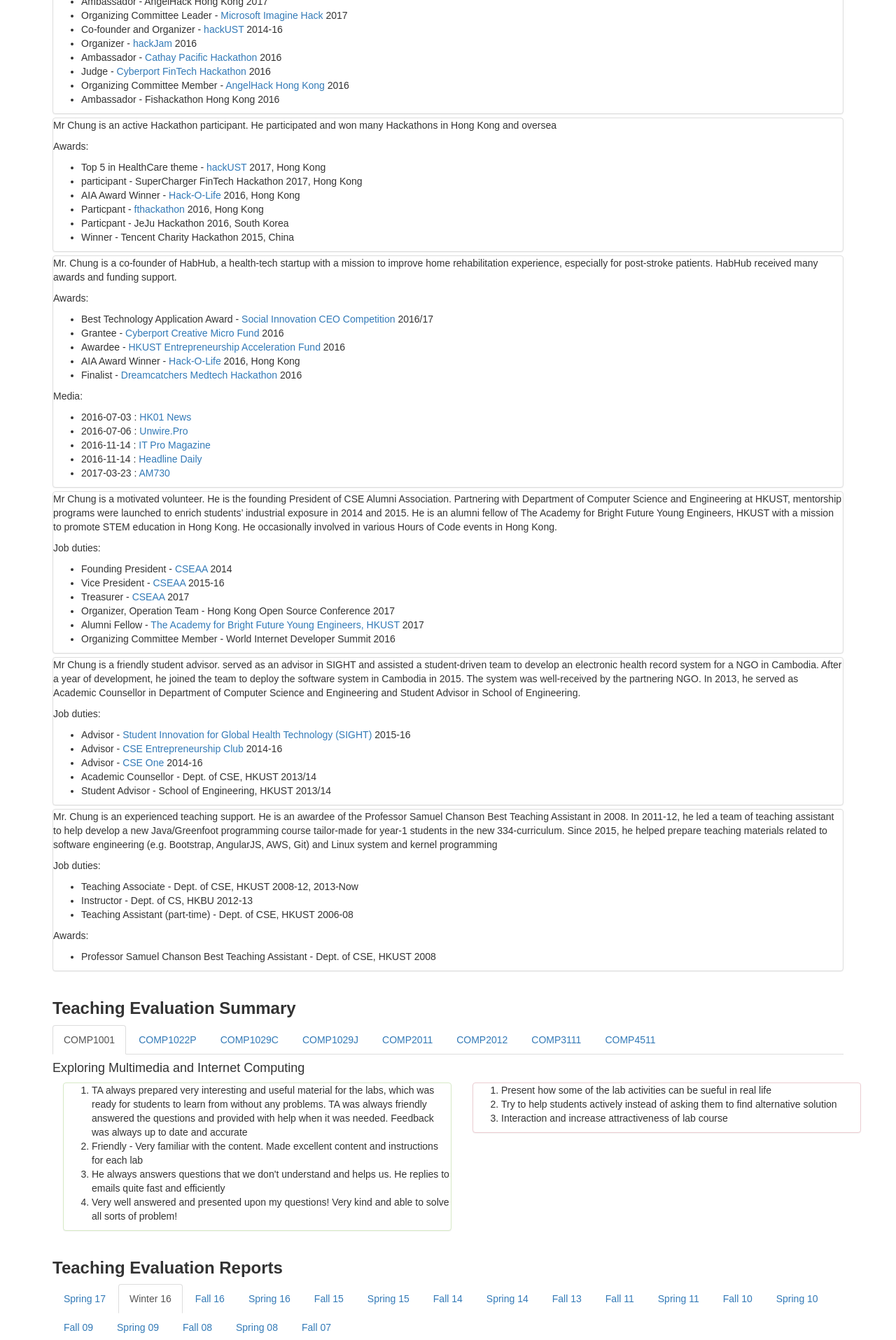
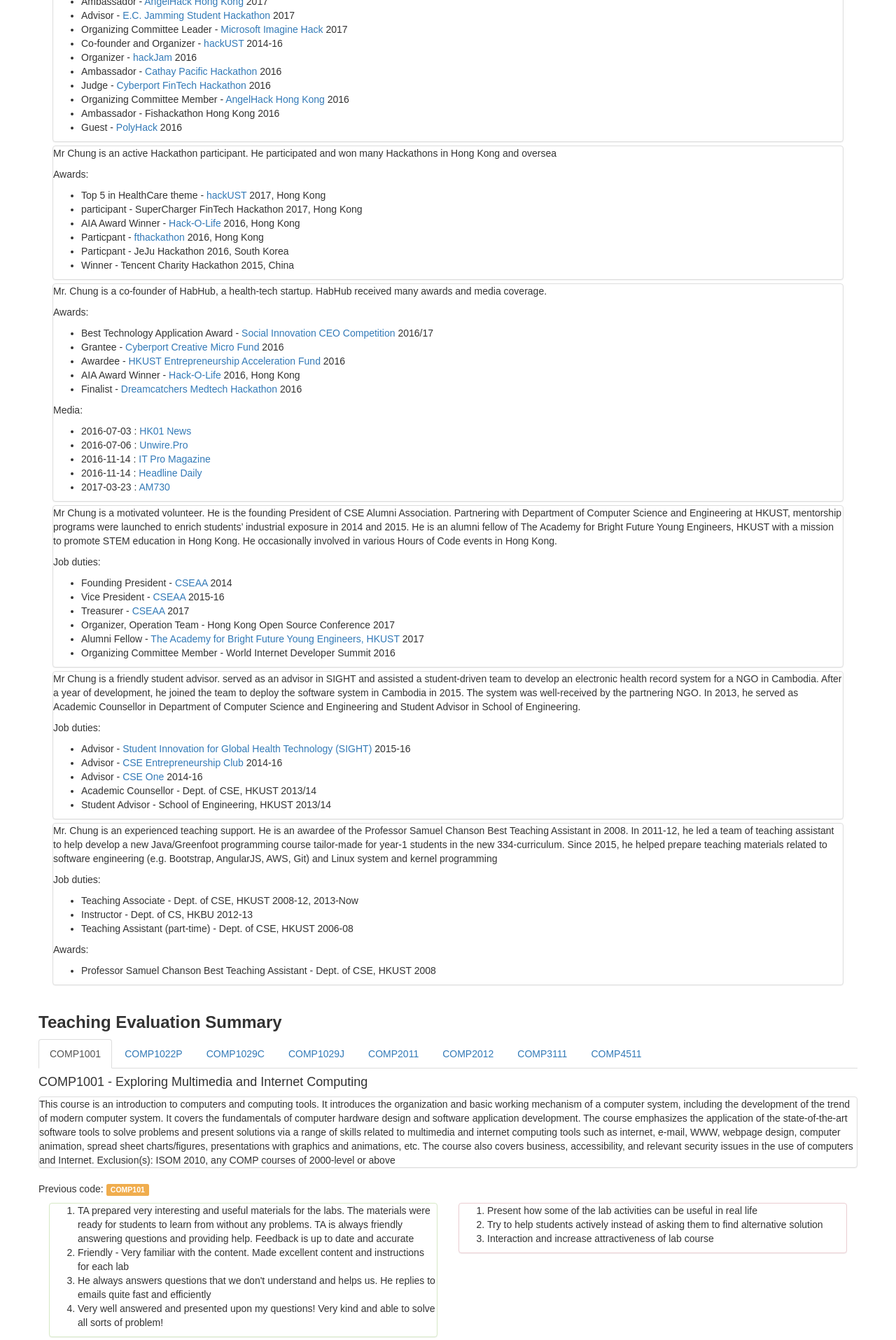
Before and after one commit to hkpeterpeter/web_personal, a React (Create React App) app: page / in a window 1280 px wide. Shown: the part 880-2795 px from the top of the page at 70% size. Built offline with nearby package versions, Linux system fonts and the light colour scheme.

Commit message:
Implement Teaching Summary

```diff
--- a/src/App.js
+++ b/src/App.js
@@ -323,6 +323,9 @@
 const summaryGoodPointsHeader = <h3><Glyphicon glyph="thumbs-up" /> What was good about Peter?</h3>;
 const summaryBadPointsHeader = <h3><Glyphicon glyph="thumbs-down" /> How might Peter be improved? </h3>;
 
+import summaryCOMP1001 from './data/summaryCOMP1001';
+import TeachingSummary from './TeachingSummary';
+
 
 const summaryCOMP1001GoodPoints = (
   <Panel bsStyle="success" header={summaryGoodPointsHeader}>
@@ -535,17 +538,17 @@
 );
 
 
-const summaryCOMP1001 = (
-  <div>
-    <h4>Exploring Multimedia and Internet Computing</h4>
-    <Grid>
-      <Row>
-        <Col xs={12} sm={12} md={6} lg={6}>{summaryCOMP1001GoodPoints}</Col>
-        <Col xs={12} sm={12} md={6} lg={6}>{summaryCOMP1001BadPoints}</Col>
-      </Row>
-    </Grid>
-  </div>
-);
+// const summaryCOMP1001 = (
+//   <div>
+//     <h4>Exploring Multimedia and Internet Computing</h4>
+//     <Grid>
+//       <Row>
+//         <Col xs={12} sm={12} md={6} lg={6}>{summaryCOMP1001GoodPoints}</Col>
+//         <Col xs={12} sm={12} md={6} lg={6}>{summaryCOMP1001BadPoints}</Col>
+//       </Row>
+//     </Grid>
+//   </div>
+// );
 
 const summaryCOMP1022P = (
   <div>
@@ -563,7 +566,6 @@
 const summaryCOMP1029C = (
   <div>
     <h4>C Bridging Course</h4>
-
     <Grid>
       <Row>
         <Col xs={12} sm={12} md={6} lg={6}>{summaryCOMP1029CGoodPoints}</Col>
@@ -635,8 +637,8 @@
 );
 
 const tabsTeachingSummaryInstance = (
-  <Tabs defaultActiveKey={1}>
-    <Tab eventKey={1} title="COMP1001">{summaryCOMP1001}</Tab>
+  <Tabs defaultActiveKey={1} id="tabsTeachingSummary">
+    <Tab eventKey={1} title="COMP1001"><TeachingSummary summary={summaryCOMP1001} /></Tab>
     <Tab eventKey={2} title="COMP1022P">{summaryCOMP1022P}</Tab>
     <Tab eventKey={3} title="COMP1029C">{summaryCOMP1029C}</Tab>
     <Tab eventKey={4} title="COMP1029J">{summaryCOMP1029J}</Tab>
@@ -653,39 +655,20 @@
     <p>Powered by
      <a href="https://react-bootstrap.github.io/"> React Bootstrap</a></p>
     <p> <a href="http://www.cse.ust.hk">CSE</a> | <a href="http://www.ust.hk">HKUST</a> </p>
+    <br /><br />
   </div>
 );
 
 const root = (
   <div className="App">
     <Grid>
-
+      <Row>&nbsp;</Row>
+      <Row><MySlideShow items={EVENTS} /></Row>
+      <Row className="Padder"><BasicProfile profile={PROFILE.basic} /></Row>
+      <Row>&nbsp;</Row>
+      <Row className="Padder">{profileDetails}</Row>
       <Row>
-        &nbsp;
-      </Row>
-
-      <Row>
-        <MySlideShow items={EVENTS} />
-      </Row>
-
-      <Row>
-        <div className="Padder">
-          <BasicProfile profile={PROFILE.basic} />
-        </div>
-      </Row>
-
-      <Row>
-        &nbsp;
-      </Row>
-
-      <Row>
-        <div className="Padder">
-          {profileDetails}
-        </div>
-      </Row>
-
-      <Row>
-        <div className="Padder">
+        <div>
           <h3><strong>Teaching Evaluation Summary</strong></h3>
           {tabsTeachingSummaryInstance}
         </div>
@@ -699,11 +682,9 @@
     </Grid>
     <hr />
     {footerInstance}
-    <br /><br />
   </div>
 
 );
 
 const App = () => root;
-
 export default App;
--- /dev/null
+++ b/src/TeachingSummary.js
@@ -0,0 +1,72 @@
+import React from 'react';
+import PropTypes from 'prop-types';
+
+import {
+  Row,
+  Col,
+  Grid,
+  Glyphicon,
+  Panel,
+  Label,
+} from 'react-bootstrap';
+
+const summaryGoodPointsHeader = <h3><Glyphicon glyph="thumbs-up" /> What was good about Peter?</h3>;
+const summaryBadPointsHeader = <h3><Glyphicon glyph="thumbs-down" /> How might Peter be improved? </h3>;
+
+class TeachingSummary extends React.Component {
+  render() {
+    const summary = this.props.summary;
+    let goodPoints = null;
+    let badPoints = null;
+    let pastCodes = null;
+    if (summary.goodPoints !== undefined) {
+      goodPoints = summary.goodPoints.map((m, i) => <li key={i}>{m}</li>);
+    }
+    if (summary.badPoints !== undefined) {
+      badPoints = summary.badPoints.map((m, i) => <li key={i}>{m}</li>);
+    }
+    if (summary.pastCodes !== undefined) {
+      pastCodes = summary.pastCodes.map((m, i) => <Label key={i} bsStyle="warning">{m}</Label>);
+    }
+    return (
+      <div>
+        <h4>{summary.code} - {summary.title}</h4>
+        { summary.description !== undefined && <Panel>{summary.description}</Panel> }
+        { summary.pastCodes !== undefined && <p>Previous code: {pastCodes}</p>}
+        <Grid>
+          <Row>
+            <Col xs={12} sm={12} md={6} lg={6}>
+              <Panel bsStyle="success" header={summaryGoodPointsHeader}>
+                { summary.goodPoints !== undefined && <ol>{goodPoints}</ol> }
+              </Panel>
+            </Col>
+            <Col xs={12} sm={12} md={6} lg={6}>
+              <Panel bsStyle="danger" header={summaryBadPointsHeader}>
+                { summary.badPoints !== undefined && <ol>{badPoints}</ol> }
+              </Panel>
+            </Col>
+          </Row>
+        </Grid>
+      </div>
+    );
+  }
+}
+
+TeachingSummary.propTypes = {
+  summary: PropTypes.shape({
+    code: PropTypes.string.isRequired,
+    title: PropTypes.string.isRequired,
+    description: PropTypes.string,
+    goodPoints: PropTypes.arrayOf(PropTypes.string),
+    badPoints: PropTypes.arrayOf(PropTypes.string),
+    pastCodes: PropTypes.arrayOf(PropTypes.string),
+  }).isRequired,
+};
+
+// code: 'COMP1001',
+// title: 'Exploring Multimedia and Internet Computing',
+// description: descriptionCOMP1001,
+// goodPoints: [],
+// badPoints: ['xxx', 'yyy'],
+
+export default TeachingSummary;
--- a/src/data/expHackOC.js
+++ b/src/data/expHackOC.js
@@ -4,48 +4,50 @@
 
 const makeJob = (title, org, period, url) => ({ title, org, period, url });
 
-const angelHackAmbassador = makeJob('Ambassador', 'AngelHack Hong Kong', '2017');
+const angelHackAmbassador = makeJob('Ambassador',
+'AngelHack Hong Kong', '2017',
+'//angelhack.com/angelhack-global-hackathon-series-hong-kong/');
 
 const microsoftOCLeader = {
   title: 'Organizing Committee Leader',
   org: 'Microsoft Imagine Hack',
   period: '2017',
-  url: 'https://imaginehack-2017.devpost.com/',
+  url: '//imaginehack-2017.devpost.com/',
 };
 
 const hackUSTOrganizer = {
   title: 'Co-founder and Organizer',
   org: 'hackUST',
   period: '2014-16',
-  url: 'http://hack.ust.hk/',
+  url: '//hack.ust.hk/',
 };
 
 const hackJamOrganizer = {
   title: 'Organizer',
   org: 'hackJam',
   period: '2016',
-  url: 'http://hack.ust.hk/hackjam',
+  url: '//hack.ust.hk/hackjam',
 };
 
 const cathayHackathonAmbassador = {
   title: 'Ambassador',
   org: 'Cathay Pacific Hackathon',
   period: '2016',
-  url: 'http://hackathon.cathaypacific.com/',
+  url: '//hackathon.cathaypacific.com/',
 };
 
 const cyberportFinTechHackathonJudge = {
   title: 'Judge',
   org: 'Cyberport FinTech Hackathon',
   period: '2016',
-  url: 'https://www.eventbrite.com/e/cyberport-fintech-hackathon-2016-tickets-27166228922#',
+  url: '//www.eventbrite.com/e/cyberport-fintech-hackathon-2016-tickets-27166228922#',
 };
 
 const angelHackHongKongOCMember = {
   title: 'Organizing Committee Member',
   org: 'AngelHack Hong Kong',
   period: '2016',
-  url: 'http://angelhack.com/angelhack-hong-kong-2016/',
+  url: '//angelhack.com/angelhack-hong-kong-2016/',
 };
 
 const fishHackathonAmbassador = {
@@ -54,6 +56,9 @@
   period: '2016',
 };
 
+const polyHackGuest = makeJob('Guest', 'PolyHack', '2016', '//polyhack.hk/');
+const ecJammingAdvisor = makeJob('Advisor', 'E.C. Jamming Student Hackathon',
+  '2017', '//ecjamming.tech/');
 
 const expHackOC = {
   title: 'a passionate hackathon organizer',
@@ -61,6 +66,7 @@
   description: expHackOCDescription,
   jobs: [
     angelHackAmbassador,
+    ecJammingAdvisor,
     microsoftOCLeader,
     hackUSTOrganizer,
     hackJamOrganizer,
@@ -68,6 +74,7 @@
     cyberportFinTechHackathonJudge,
     angelHackHongKongOCMember,
     fishHackathonAmbassador,
+    polyHackGuest,
   ],
 };
 
--- a/src/data/expStartupHabHub.js
+++ b/src/data/expStartupHabHub.js
@@ -1,8 +1,7 @@
 const makeMedia = (publisher, date, url) => ({ publisher, date, url });
 
 const expStartupHabHubDescription = `Mr. Chung is a co-founder of HabHub, a health-tech
-startup with a mission to improve home rehabilitation experience, especially for post-stroke patients.
-HabHub received many awards and funding support.`;
+startup. HabHub received many awards and media coverage.`;
 
 const awardSocialInnovation = {
   title: 'Best Technology Application Award',
--- /dev/null
+++ b/src/data/summaryCOMP1001.js
@@ -0,0 +1,49 @@
+const descriptionCOMP1001 = `This course is an introduction to computers and
+computing tools. It introduces the organization and basic working mechanism
+of a computer system, including the development of the trend of modern
+computer system. It covers the fundamentals of computer hardware design
+and software application development. The course emphasizes the application
+of the state-of-the-art software tools to solve problems and present solutions
+via a range of skills related to multimedia and internet computing tools
+such as internet, e-mail, WWW, webpage design, computer animation,
+spread sheet charts/figures, presentations with graphics and animations, etc.
+The course also covers business, accessibility, and
+relevant security issues in the use of computers and Internet.
+Exclusion(s): ISOM 2010, any COMP courses of 2000-level or above`;
+
+const goodArray = [];
+const badArray = [];
+
+goodArray.push(`TA prepared very interesting and useful materials for
+  the labs. The materials were ready for students to learn from without any problems.
+  TA is always friendly answering questions and providing help.
+  Feedback is up to date and accurate`);
+
+goodArray.push(`Friendly - Very familiar with the content. Made excellent
+  content and instructions for each lab`);
+
+goodArray.push(`He always answers questions that we don't understand and helps us.
+He replies to emails quite fast and efficiently`);
+
+goodArray.push(`Very well answered and presented upon my questions!
+  Very kind and able to solve all sorts of problem!`);
+
+badArray.push(`Present how some of the lab activities can be
+  useful in real life`);
+
+badArray.push(`Try to help students actively instead of
+  asking them to find alternative solution`);
+
+badArray.push(`Interaction and increase attractiveness of
+  lab course`);
+
+const summaryCOMP1001 = {
+  code: 'COMP1001',
+  title: 'Exploring Multimedia and Internet Computing',
+  description: descriptionCOMP1001,
+  goodPoints: goodArray,
+  badPoints: badArray,
+  pastCodes: ['COMP101'],
+};
+
+export default summaryCOMP1001;
```
